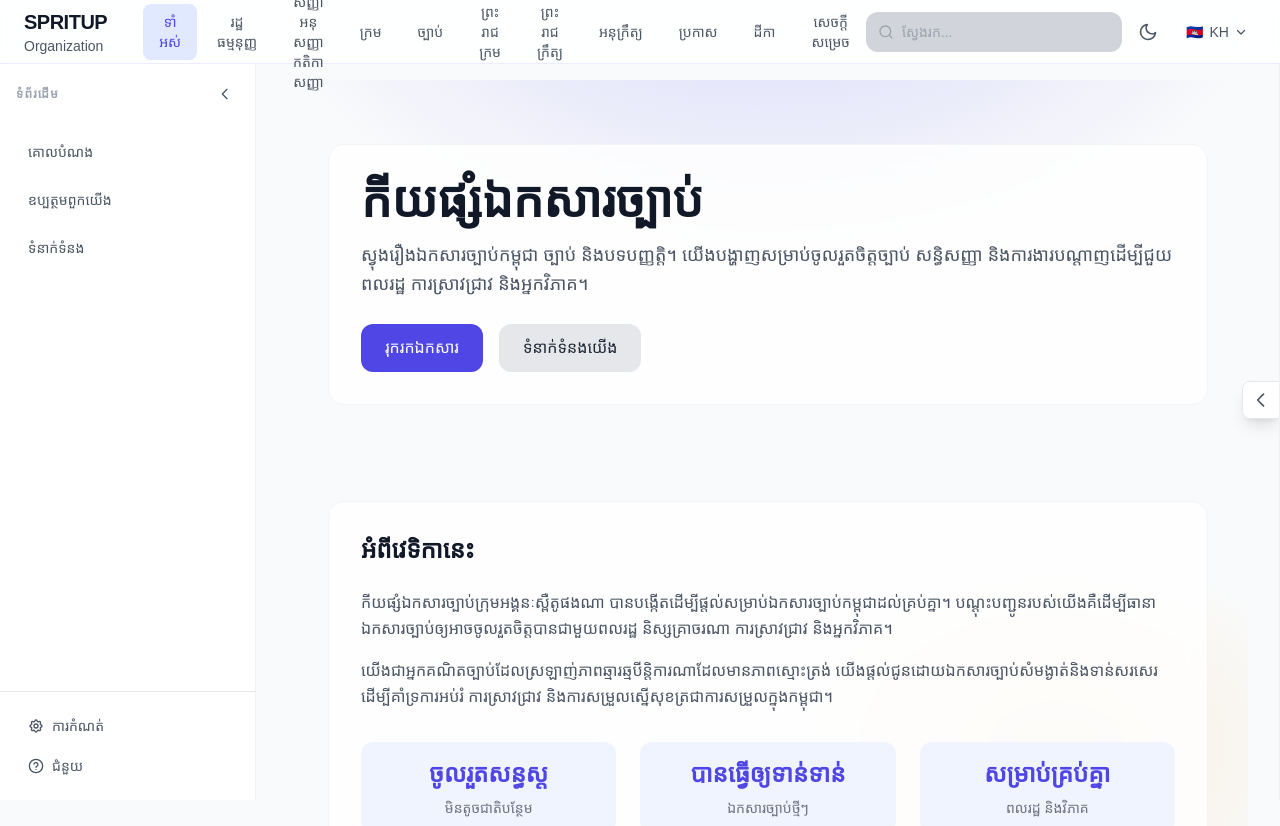
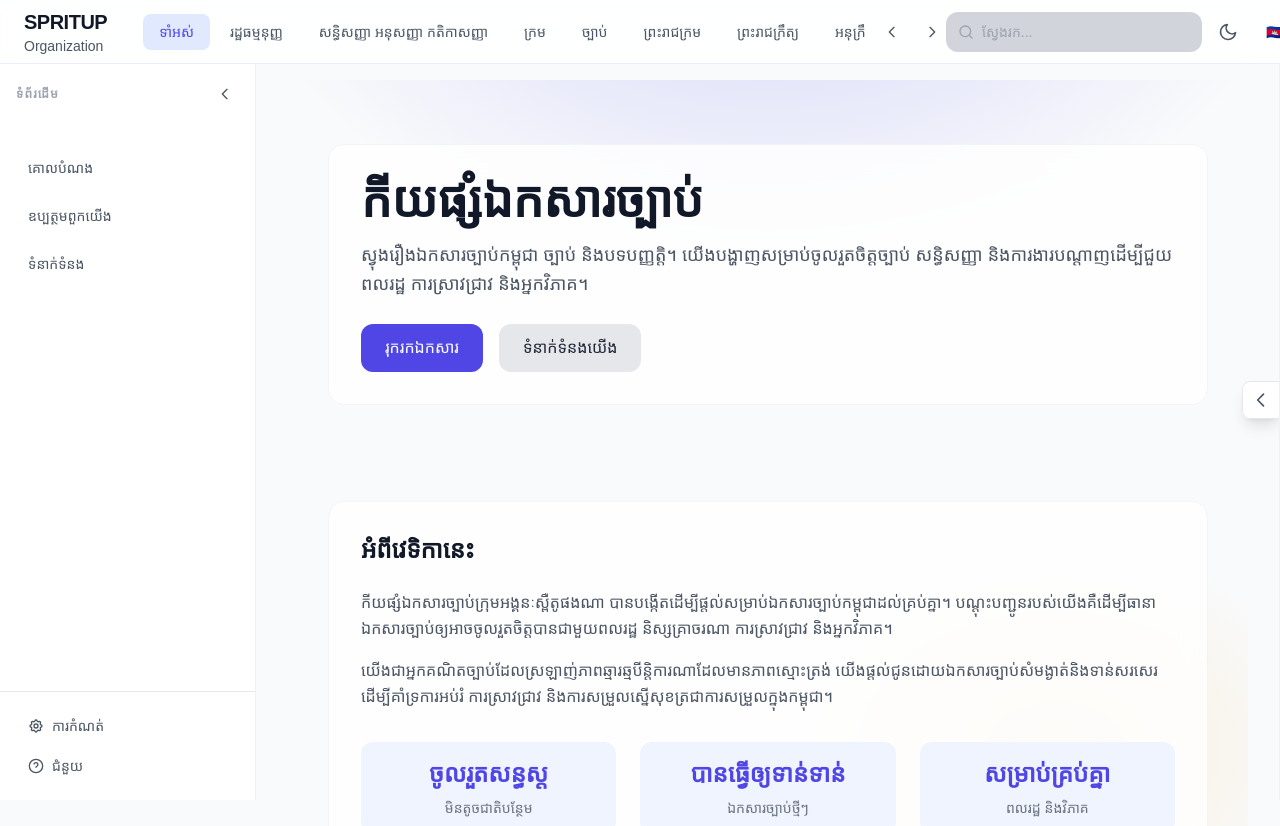
Before and after one commit to Leader-19/spritup_org, a Vue app: page / in a window 1280 px wide. Shown: the top 826 px of the page. Built offline with nearby package versions, Linux system fonts and the light colour scheme; a web font is replaced by a local one.

Commit message:
update settign dd

```diff
--- a/src/globals.css
+++ b/src/globals.css
@@ -223,3 +223,13 @@ h1, h2, h3, h4, h5, .font-display {
   background: rgba(13,13,23,0.97);
   border-right: 1px solid rgba(99,102,241,0.15);
 }
+
+/* Hide scrollbar but allow scrolling */
+.scrollbar-hide {
+  -ms-overflow-style: none;
+  scrollbar-width: none;
+}
+
+.scrollbar-hide::-webkit-scrollbar {
+  display: none;
+}
--- a/src/layouts/DefaultLayout.vue
+++ b/src/layouts/DefaultLayout.vue
@@ -4,13 +4,14 @@
         @menu-click="setActiveSubmenu" @set-lang="setLang" />
 
     <SidebarLeft :sidebar-left-open="sidebarLeftOpen" :current-lang="currentLang" :active-submenu="activeSubmenu"
-        @toggle="sidebarLeftOpen = !sidebarLeftOpen" @close="sidebarLeftOpen = true" @menu-click="setActiveSubmenu" />
+        :collapsed="sidebarCollapsed" @toggle="sidebarLeftOpen = !sidebarLeftOpen" @close="sidebarLeftOpen = true"
+        @menu-click="setActiveSubmenu" @toggle-collapsed="sidebarCollapsed = !sidebarCollapsed" />
 
     <Sidebar :sidebar-open="sidebarOpen" :is-mobile="isMobile" :current-lang="currentLang" @close="sidebarOpen = false"
         @toggle="sidebarOpen = !sidebarOpen" />
 
     <main :class="['transition-all duration-300 min-h-screen bg-gray-50 dark:bg-gray-950',
-        sidebarLeftOpen ? 'lg:pl-64' : 'lg:pl-0',
+        sidebarLeftOpen ? (sidebarCollapsed ? 'lg:pl-16' : 'lg:pl-64') : 'lg:pl-0',
         sidebarOpen ? 'lg:pr-72' : 'lg:pr-0']">
         <div class="pt-20 pb-12 px-4 lg:px-8 min-h-[calc(100vh-64px)]">
             <router-view />
@@ -35,6 +36,7 @@ const currentLang = ref('kh')
 const isMobile = ref(false)
 const activePage = ref('home-page')
 const activeSubmenu = ref('home')
+const sidebarCollapsed = ref(false)
 const route = useRoute()
 
 provide('currentLang', currentLang)
--- a/src/layouts/Navbar.vue
+++ b/src/layouts/Navbar.vue
@@ -3,13 +3,6 @@
     <div class="flex items-center justify-between h-full px-4 lg:px-6">
       <div class="flex items-center gap-3">
         <div class="flex items-center gap-2">
-          <!-- <div
-            class="w-8 h-8 rounded-lg bg-gradient-to-br from-brand-500 to-brand-700 flex items-center justify-center shadow-lg">
-            <svg xmlns="http://www.w3.org/2000/svg" class="w-4 h-4 text-white" fill="none" viewBox="0 0 24 24"
-              stroke="currentColor" stroke-width="2.5">
-              <path stroke-linecap="round" stroke-linejoin="round" d="M13 10V3L4 14h7v7l9-11h-7z" />
-            </svg>
-          </div> -->
           <div class="flex flex-col">
             <a href="/" class="flex flex-col">
               <span class="font-display font-extrabold text-xl tracking-tight">
@@ -23,15 +16,29 @@
 
         </div>
 
-        <div class="hidden lg:flex items-center gap-1 ml-6">
+        <div class="hidden lg:flex items-center gap-1 ml-6 overflow-x-auto flex-1 scrollbar-hide" ref="navContainer">
           <button v-for="item in navItems" :key="item.key" @click="$emit('menu-click', item.key)"
-            :class="['px-4 py-2 rounded-lg text-sm font-medium transition-all',
+            :class="['px-4 py-2 rounded-lg text-sm font-medium transition-all flex-shrink-0',
               activeSubmenu === item.key
                 ? 'bg-brand-100 dark:bg-brand-900/40 text-brand-600 dark:text-brand-400'
                 : 'text-gray-600 dark:text-gray-400 hover:bg-gray-100 dark:hover:bg-gray-800/60 hover:text-gray-900 dark:hover:text-gray-100']">
             {{ currentLang === 'en' ? item.label : item.labelKh }}
           </button>
         </div>
+
+        <button @click="scrollLeft"
+          class="hidden lg:flex p-1.5 rounded-lg hover:bg-gray-100 dark:hover:bg-gray-800/60 transition-colors text-gray-600 dark:text-gray-300">
+          <svg xmlns="http://www.w3.org/2000/svg" class="w-4 h-4" fill="none" viewBox="0 0 24 24" stroke="currentColor" stroke-width="2">
+            <path stroke-linecap="round" stroke-linejoin="round" d="M15 19l-7-7 7-7" />
+          </svg>
+        </button>
+
+        <button @click="scrollRight"
+          class="hidden lg:flex p-1.5 rounded-lg hover:bg-gray-100 dark:hover:bg-gray-800/60 transition-colors text-gray-600 dark:text-gray-300">
+          <svg xmlns="http://www.w3.org/2000/svg" class="w-4 h-4" fill="none" viewBox="0 0 24 24" stroke="currentColor" stroke-width="2">
+            <path stroke-linecap="round" stroke-linejoin="round" d="M9 5l7 7-7 7" />
+          </svg>
+        </button>
       </div>
 
       <div class="flex items-center gap-2">
@@ -109,6 +116,19 @@ const emit = defineEmits(['toggle-dark', 'menu-click', 'set-lang'])
 const router = useRouter()
 const langOpen = ref(false)
 const searchQuery = ref('')
+const navContainer = ref(null)
+
+const scrollLeft = () => {
+  if (navContainer.value) {
+    navContainer.value.scrollBy({ left: -200, behavior: 'smooth' })
+  }
+}
+
+const scrollRight = () => {
+  if (navContainer.value) {
+    navContainer.value.scrollBy({ left: 200, behavior: 'smooth' })
+  }
+}
 
 const languages = [
   { code: 'en', name: 'English', flag: '🇺🇸' },
@@ -118,14 +138,14 @@ const languages = [
 const navItems = [
   { key: 'home', label: 'All', labelKh: 'ទាំអស់', page: 'home-page' },
   { key: 'documents', label: 'Documents', labelKh: 'រដ្ឋធម្មនុញ្ញ', page: 'documents-page' },
-  { key: 'documents', label: 'Documents', labelKh: 'សន្ធិសញ្ញា អនុសញ្ញា កតិកាសញ្ញា', page: 'documents-page' },
-  { key: 'documents', label: 'Documents', labelKh: 'ក្រម', page: 'documents-page' },
-  { key: 'documents', label: 'Documents', labelKh: 'ច្បាប់', page: 'documents-page' },
-   { key: 'documents', label: 'Documents', labelKh: 'ព្រះរាជក្រម', page: 'documents-page' },
-   { key: 'documents', label: 'Documents', labelKh: 'ព្រះរាជក្រឹត្យ', page: 'documents-page' },
-   { key: 'documents', label: 'Documents', labelKh: 'អនុក្រឹត្យ', page: 'documents-page' },
-    { key: 'documents', label: 'Documents', labelKh: 'ប្រកាស', page: 'documents-page' },
-    { key: 'documents', label: 'Documents', labelKh: 'ដីកា', page: 'documents-page' },
+  { key: 'documents', label: 'Treaty/Convention', labelKh: 'សន្ធិសញ្ញា អនុសញ្ញា កតិកាសញ្ញា', page: 'documents-page' },
+  { key: 'documents', label: 'Krom', labelKh: 'ក្រម', page: 'documents-page' },
+  { key: 'documents', label: 'Law', labelKh: 'ច្បាប់', page: 'documents-page' },
+  { key: 'documents', label: 'Preah Reachokram', labelKh: 'ព្រះរាជក្រម', page: 'documents-page' },
+  { key: 'documents', label: 'Royal Decree', labelKh: 'ព្រះរាជក្រឹត្យ', page: 'documents-page' },
+  { key: 'documents', label: 'Sub-Decree', labelKh: 'អនុក្រឹត្យ', page: 'documents-page' },
+  { key: 'documents', label: 'Brakeas', labelKh: 'ប្រកាស', page: 'documents-page' },
+  { key: 'documents', label: 'Deyka', labelKh: 'ដីកា', page: 'documents-page' },
   { key: 'ai-chat', label: 'AI Chat', labelKh: 'សេចក្ដីសម្រេច', page: 'ai-chat-page' },
 ]
 
--- a/src/layouts/SidebarLeft.vue
+++ b/src/layouts/SidebarLeft.vue
@@ -1,20 +1,21 @@
 <template>
   <transition name="slide">
-    <aside v-if="sidebarLeftOpen" :class="['sidebar-left-glass flex flex-col fixed left-0 top-16 bottom-0 z-20 w-64 overflow-y-auto transition-transform duration-300',
+    <aside v-if="sidebarLeftOpen" :class="['sidebar-left-glass flex flex-col fixed left-0 top-16 bottom-0 z-20 transition-transform duration-300',
+      props.collapsed ? 'w-16' : 'w-64',
       sidebarLeftOpen ? 'translate-x-0' : '-translate-x-full']">
-      <div class="p-4 space-y-6">
+      <div class="p-4 space-y-6 flex-1 flex flex-col">
         <div class="flex items-center justify-between mb-4">
           <h3 class="text-xs font-semibold uppercase tracking-widest text-gray-400 dark:text-gray-500"
-            v-if="activeSubmenu !== 'documents' && activeSubmenu !== 'settings' && activeSubmenu !== 'help'">
+            v-if="!props.collapsed && activeSubmenu !== 'documents' && activeSubmenu !== 'settings' && activeSubmenu !== 'help'">
             {{ sidebarTitle }}
           </h3>
           <h3
             class="text-xs font-semibold uppercase tracking-widest text-gray-400 dark:text-gray-500 cursor-pointer hover:text-brand-600"
             @click="goBack"
-            v-if="activeSubmenu === 'documents' || activeSubmenu === 'settings' || activeSubmenu === 'help'">
+            v-if="!props.collapsed && (activeSubmenu === 'documents' || activeSubmenu === 'settings' || activeSubmenu === 'help')">
             ← {{ currentLang === 'en' ? 'Back' : 'ត្រឡប់ក្រោយ' }}
           </h3>
-          <button @click="$emit('toggle')"
+          <button @click="$emit('toggle-collapsed')"
             class="p-1.5 rounded-lg hover:bg-brand-50 dark:hover:bg-brand-900/30 transition-colors text-gray-600 dark:text-gray-300">
             <svg xmlns="http://www.w3.org/2000/svg" class="w-4 h-4" fill="none" viewBox="0 0 24 24"
               stroke="currentColor" stroke-width="2">
@@ -25,56 +26,60 @@
 
         <div v-if="activeSubmenu === 'home'" class="space-y-2">
           <router-link v-for="item in homeItems" :key="item.to" :to="item.to" @click="$emit('close')"
-            class="w-full flex items-center gap-3 px-3 py-2.5 rounded-xl cursor-pointer transition-all text-sm font-medium text-left text-gray-600 dark:text-gray-400 hover:bg-gray-100 dark:hover:bg-gray-800/60 hover:text-gray-900 dark:hover:text-gray-100">
-            <span>{{ currentLang === 'en' ? item.label : item.labelKh }}</span>
+            class="w-full flex items-center gap-3 px-3 py-2.5 rounded-xl cursor-pointer transition-all text-sm font-medium text-left text-gray-600 dark:text-gray-400 hover:bg-gray-100 dark:hover:bg-gray-800/60 hover:text-gray-900 dark:hover:text-gray-100"
+            :class="{ 'justify-center': props.collapsed }">
+            <span class="flex-shrink-0">{{ currentLang === 'en' ? item.label : item.labelKh }}</span>
           </router-link>
         </div>
 
         <div v-else-if="activeSubmenu === 'documents'" class="space-y-2">
-          <div v-for="category in categories" :key="category.id" @click="selectCategory(category.id)"
-            :class="['w-full flex items-center justify-between gap-3 px-3 py-2.5 rounded-xl cursor-pointer transition-all text-sm font-medium text-left',
-              selectedCategory === category.id
-                ? 'bg-brand-100 dark:bg-brand-900/40 text-brand-600 dark:text-brand-400'
-                : 'text-gray-600 dark:text-gray-400 hover:bg-gray-100 dark:hover:bg-gray-800/60 hover:text-gray-900 dark:hover:text-gray-100']">
-            <span>{{ currentLang === 'en' ? getCategoryLabel(category.title) : category.title }}</span>
-            <span class="text-xs text-gray-400">{{ getCategoryCount(category.id) }}</span>
+          <div v-for="category in categories" :key="category.id" @click="selectCategory(category.id)" :class="['w-full flex items-center justify-between gap-3 px-3 py-2.5 rounded-xl cursor-pointer transition-all text-sm font-medium text-left',
+            selectedCategory === category.id
+              ? 'bg-brand-100 dark:bg-brand-900/40 text-brand-600 dark:text-brand-400'
+              : 'text-gray-600 dark:text-gray-400 hover:bg-gray-100 dark:hover:bg-gray-800/60 hover:text-gray-900 dark:hover:text-gray-100',
+            { 'justify-center': props.collapsed }]">
+            <span class="truncate">{{ currentLang === 'en' ? getCategoryLabel(category.title) : category.title }}</span>
           </div>
         </div>
 
         <div v-else-if="activeSubmenu === 'documents-list' && selectedCategory" class="space-y-2">
           <div v-for="doc in categoryDocuments" :key="doc.id"
-            class="w-full flex items-center gap-3 px-3 py-2.5 rounded-xl cursor-pointer transition-all text-sm font-medium text-left text-gray-600 dark:text-gray-400 hover:bg-gray-100 dark:hover:bg-gray-800/60 hover:text-gray-900 dark:hover:text-gray-100">
+            class="w-full flex items-center gap-3 px-3 py-2.5 rounded-xl cursor-pointer transition-all text-sm font-medium text-left text-gray-600 dark:text-gray-400 hover:bg-gray-100 dark:hover:bg-gray-800/60 hover:text-gray-900 dark:hover:text-gray-100"
+            :class="{ 'justify-center': props.collapsed }">
             <svg xmlns="http://www.w3.org/2000/svg" class="w-4 h-4 flex-shrink-0" fill="none" viewBox="0 0 24 24"
               stroke="currentColor" stroke-width="2">
               <path stroke-linecap="round" stroke-linejoin="round"
                 d="M9 12h6m-6 6h6m2 5H7a2 2 0 01-2-2V5a2 2 0 012-2h10a2 2 0 012 2v14a2 2 0 01-2 2z" />
             </svg>
-            <span class="truncate">{{ doc.doc_name }}</span>
+            <span class="truncate" v-if="!props.collapsed">{{ doc.doc_name }}</span>
           </div>
         </div>
 
         <div v-else-if="activeSubmenu === 'settings'" class="space-y-2">
           <router-link v-for="item in settingsItems" :key="item.to" :to="item.to" @click="$emit('close')"
-            class="w-full flex items-center gap-3 px-3 py-2.5 rounded-xl cursor-pointer transition-all text-sm font-medium text-left text-gray-600 dark:text-gray-400 hover:bg-gray-100 dark:hover:bg-gray-800/60 hover:text-gray-900 dark:hover:text-gray-100">
-            <svg xmlns="http://www.w3.org/2000/svg" class="w-4 h-4" fill="none" viewBox="0 0 24 24"
+            class="w-full flex items-center gap-3 px-3 py-2.5 rounded-xl cursor-pointer transition-all text-sm font-medium text-left text-gray-600 dark:text-gray-400 hover:bg-gray-100 dark:hover:bg-gray-800/60 hover:text-gray-900 dark:hover:text-gray-100"
+            :class="{ 'justify-center': props.collapsed }">
+            <svg xmlns="http://www.w3.org/2000/svg" class="w-4 h-4 flex-shrink-0" fill="none" viewBox="0 0 24 24"
               stroke="currentColor" stroke-width="2">
               <path stroke-linecap="round" stroke-linejoin="round"
-                d="M10.325 4.317c.426-1.534 2.076-2.518 3.694-1.917 1.599.609 2.717 2.16 2.717 3.757v1.515c0 .92-.515 1.73-1.277 2.14-.94.47-1.988.522-2.996.244-.92-.244-1.706-.66-2.446-1.136-.75-.475-1.42-1.016-2.14-1.578-.718.562-1.39 1.093-2.14 1.578-.74.484-1.526.852-2.446 1.136-.92.244-1.988.21-2.996-.244-.86-.41-1.477-1.22-1.477-2.14v-1.515c0-1.597 1.118-3.148 2.717-3.757 1.618-.6 3.268.383 3.694 1.917h.002zM12 15v2m-6 4h12a2 2 0 002-2v-5a2 2 0 00-2-2H6a2 2 0 00-2 2v5a2 2 0 002 2z" />
+                d="M10.325 4.317c.426-1.756 2.924-1.756 3.35 0a1.724 1.724 0 002.573 1.066c1.543-.94 3.31.826 2.37 2.37a1.724 1.724 0 001.065 2.572c1.756.426 1.756 2.924 0 3.35a1.724 1.724 0 00-1.066 2.573c.94 1.543-.826 3.31-2.37 2.37a1.724 1.724 0 00-2.572 1.065c-.426 1.756-2.924 1.756-3.35 0a1.724 1.724 0 00-2.573-1.066c-1.543.94-3.31-.826-2.37-2.37a1.724 1.724 0 00-1.065-2.572c-1.756-.426-1.756-2.924 0-3.35a1.724 1.724 0 001.066-2.573c-.94-1.543.826-3.31 2.37-2.37.996.608 2.296.07 2.572-1.065z" />
+              <path stroke-linecap="round" stroke-linejoin="round" d="M15 12a3 3 0 11-6 0 3 3 0 016 0z" />
             </svg>
-            <span>{{ currentLang === 'en' ? item.label : item.labelKh }}</span>
+            <span class="truncate" v-if="!props.collapsed">{{ currentLang === 'en' ? item.label : item.labelKh }}</span>
           </router-link>
         </div>
 
         <div v-else-if="activeSubmenu === 'help'" class="space-y-2">
           <router-link v-for="item in helpItems" :key="item.to" :to="item.to" @click="$emit('close')"
-            class="w-full flex items-center gap-3 px-3 py-2.5 rounded-xl cursor-pointer transition-all text-sm font-medium text-left text-gray-600 dark:text-gray-400 hover:bg-gray-100 dark:hover:bg-gray-800/60 hover:text-gray-900 dark:hover:text-gray-100">
-            <svg xmlns="http://www.w3.org/2000/svg" class="w-4 h-4" fill="none" viewBox="0 0 24 24"
+            class="w-full flex items-center gap-3 px-3 py-2.5 rounded-xl cursor-pointer transition-all text-sm font-medium text-left text-gray-600 dark:text-gray-400 hover:bg-gray-100 dark:hover:bg-gray-800/60 hover:text-gray-900 dark:hover:text-gray-100"
+            :class="{ 'justify-center': props.collapsed }">
+            <svg xmlns="http://www.w3.org/2000/svg" class="w-4 h-4 flex-shrink-0" fill="none" viewBox="0 0 24 24"
               stroke="currentColor" stroke-width="2">
-              <circle cx="12" cy="12" r="10"></circle>
-              <path d="M9.09 9a3 3 0 0 1 5.83 1c0 2-3 2.5-3 4"></path>
-              <line x1="12" y1="17" x2="12.01" y2="17"></line>
+              <circle cx="12" cy="12" r="10" />
+              <path stroke-linecap="round" stroke-linejoin="round" d="M9.09 9a3 3 0 0 1 5.83 1c0 2-3 2.5-3 4" />
+              <line x1="12" y1="17" x2="12.01" y2="17" />
             </svg>
-            <span>{{ currentLang === 'en' ? item.label : item.labelKh }}</span>
+            <span class="truncate" v-if="!props.collapsed">{{ currentLang === 'en' ? item.label : item.labelKh }}</span>
           </router-link>
         </div>
 
@@ -85,27 +90,37 @@
         </div>
       </div>
 
-      <div class="p-4 border-t border-gray-200 dark:border-gray-700 mt-auto">
+      <div class="p-4 border-t border-gray-200 dark:border-gray-700">
         <div class="flex flex-col gap-1">
           <button @click="$emit('menu-click', 'settings')"
-            class="w-full flex items-center gap-2 px-3 py-2 rounded-xl text-sm font-medium transition-colors text-gray-600 dark:text-gray-400 hover:bg-gray-100 dark:hover:bg-gray-800/60">
-            <svg xmlns="http://www.w3.org/2000/svg" class="w-4 h-4 flex-shrink-0" fill="none" viewBox="0 0 24 24"
-              stroke="currentColor" stroke-width="2">
+            class="flex items-center gap-2 px-3 py-2 rounded-xl text-sm font-medium transition-colors"
+            :class="[
+              props.collapsed || activeSubmenu === 'settings' || activeSubmenu === 'help' ? 'justify-center' : 'w-full',
+              activeSubmenu === 'settings' ? 'bg-brand-100 dark:bg-brand-900/40 text-brand-600 dark:text-brand-400' : 'text-gray-600 dark:text-gray-400 hover:bg-gray-100 dark:hover:bg-gray-800/60'
+            ]">
+            <svg xmlns="http://www.w3.org/2000/svg" class="w-4 h-4 flex-shrink-0" fill="none" viewBox="0 0 24 24" stroke="currentColor" stroke-width="2">
               <path stroke-linecap="round" stroke-linejoin="round"
                 d="M10.325 4.317c.426-1.756 2.924-1.756 3.35 0a1.724 1.724 0 002.573 1.066c1.543-.94 3.31.826 2.37 2.37a1.724 1.724 0 001.065 2.572c1.756.426 1.756 2.924 0 3.35a1.724 1.724 0 00-1.066 2.573c.94 1.543-.826 3.31-2.37 2.37a1.724 1.724 0 00-2.572 1.065c-.426 1.756-2.924 1.756-3.35 0a1.724 1.724 0 00-2.573-1.066c-1.543.94-3.31-.826-2.37-2.37a1.724 1.724 0 00-1.065-2.572c-1.756-.426-1.756-2.924 0-3.35a1.724 1.724 0 001.066-2.573c-.94-1.543.826-3.31 2.37-2.37.996.608 2.296.07 2.572-1.065z" />
               <path stroke-linecap="round" stroke-linejoin="round" d="M15 12a3 3 0 11-6 0 3 3 0 016 0z" />
             </svg>
-            {{ currentLang === 'en' ? 'Settings' : 'ការកំណត់' }}
+            <span v-if="!props.collapsed && activeSubmenu !== 'settings' && activeSubmenu !== 'help'">
+              {{ currentLang === 'en' ? 'Settings' : 'ការកំណត់' }}
+            </span>
           </button>
           <button @click="$emit('menu-click', 'help')"
-            class="w-full flex items-center gap-2 px-3 py-2 rounded-xl text-sm font-medium transition-colors text-gray-600 dark:text-gray-400 hover:bg-gray-100 dark:hover:bg-gray-800/60">
-            <svg xmlns="http://www.w3.org/2000/svg" class="w-4 h-4 flex-shrink-0" fill="none" viewBox="0 0 24 24"
-              stroke="currentColor" stroke-width="2">
+            class="flex items-center gap-2 px-3 py-2 rounded-xl text-sm font-medium transition-colors"
+            :class="[
+              props.collapsed || activeSubmenu === 'settings' || activeSubmenu === 'help' ? 'justify-center' : 'w-full',
+              activeSubmenu === 'help' ? 'bg-brand-100 dark:bg-brand-900/40 text-brand-600 dark:text-brand-400' : 'text-gray-600 dark:text-gray-400 hover:bg-gray-100 dark:hover:bg-gray-800/60'
+            ]">
+            <svg xmlns="http://www.w3.org/2000/svg" class="w-4 h-4 flex-shrink-0" fill="none" viewBox="0 0 24 24" stroke="currentColor" stroke-width="2">
               <circle cx="12" cy="12" r="10" />
               <path stroke-linecap="round" stroke-linejoin="round" d="M9.09 9a3 3 0 0 1 5.83 1c0 2-3 2.5-3 4" />
-              <line x1="12" y1="17" x2="12.01" y2="17" stroke-linecap="round" />
+              <line x1="12" y1="17" x2="12.01" y2="17" />
             </svg>
-            {{ currentLang === 'en' ? 'Help' : 'ជំនួយ' }}
+            <span v-if="!props.collapsed && activeSubmenu !== 'settings' && activeSubmenu !== 'help'">
+              {{ currentLang === 'en' ? 'Help' : 'ជំនួយ' }}
+            </span>
           </button>
         </div>
       </div>
@@ -123,7 +138,7 @@
 </template>
 
 <script setup>
-import { ref, computed, watch, inject, h } from 'vue'
+import { ref, computed, watch, inject } from 'vue'
 import { useRouter } from 'vue-router'
 import axios from 'axios'
 import { API_BASE } from '../config/env.js'
@@ -132,9 +147,10 @@ const props = defineProps({
   sidebarLeftOpen: Boolean,
   currentLang: String,
   activeSubmenu: String,
+  collapsed: Boolean,
 })
 
-defineEmits(['toggle', 'close', 'menu-click'])
+defineEmits(['toggle', 'close', 'menu-click', 'toggle-collapsed'])
 
 const router = useRouter()
 
@@ -219,7 +235,6 @@ const goBack = () => {
   if (selectedCategory.value) {
     selectedCategory.value = null
   }
-  // Could emit event to close sidebar or go back to previous view
 }
 
 watch(() => props.activeSubmenu, (newVal) => {
```
